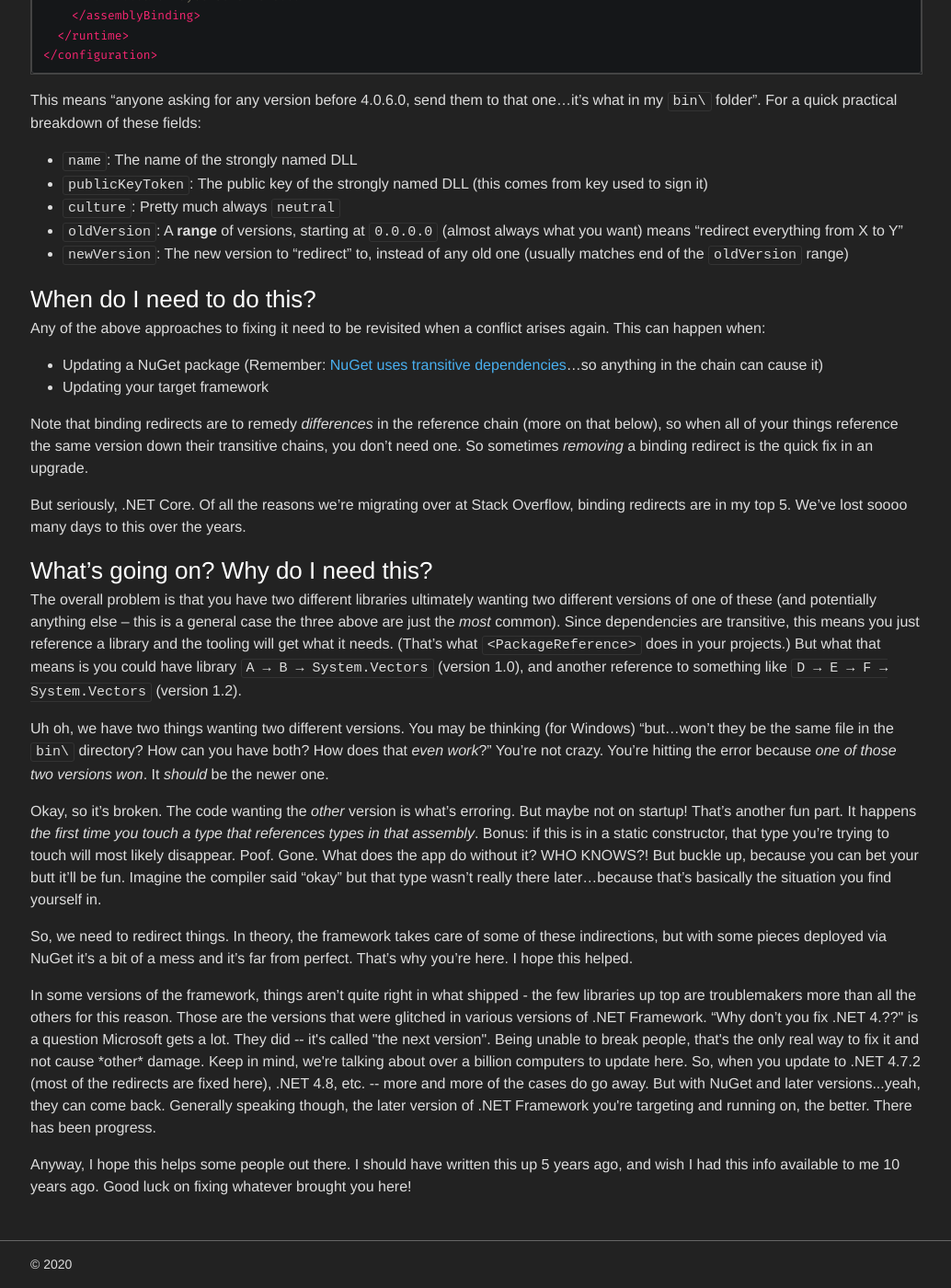
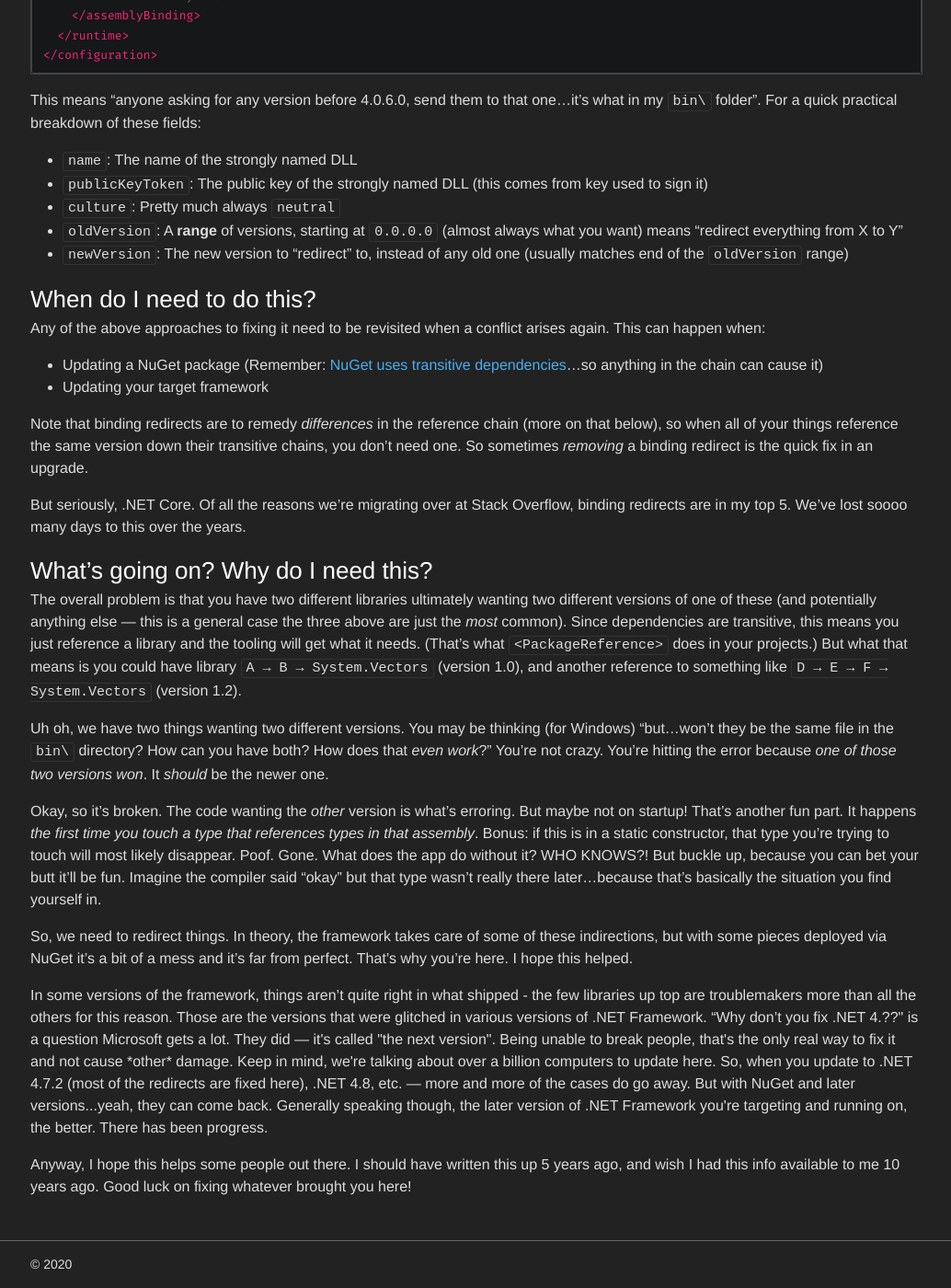
Before and after one commit to NickCraver/nickcraver.github.com, a Jekyll site: the page built from blog/_posts/2020-02-11-binding-redirects.markdown, in a window 1280 px wide and 1400 px high, scrolled down 1706 px. Shown: the whole window at 92% size, without its empty margins (122-1156 px from the left). Built offline with Jekyll 4.4.1, drawn with Linux system fonts in a browser that asks for light colours; comment, search, counter and statistics services are not loaded.

Commit message:
Formatting

```diff
--- a/blog/_posts/2020-02-11-binding-redirects.markdown
+++ b/blog/_posts/2020-02-11-binding-redirects.markdown
@@ -34,7 +34,7 @@ However, .NET Core's simplified assembly loading means it *just works*. I'm not
 
 The fix for .NET Framework is "[binding redirects](https://docs.microsoft.com/en-us/dotnet/framework/configure-apps/redirect-assembly-versions)". When you are trying to load an assembly (and if it's [strongly named](https://docs.microsoft.com/en-us/dotnet/standard/assembly/strong-named), like the ones in the framework and many libs are), it'll try to load the *specific version* you specified. Unless it's told to load another (likely newer) version. Think of it as "Hey little buddy. It's okay! Don't cry! That API you want is still available...it's just over here". I don't want to replicate the official documentation here since it'll be updated much better by the awesome people on Microsoft Docs these days. Your options to fix it are:
 
-- [Enable `<AutoGenerateBindingRedirects>`](https://docs.microsoft.com/en-us/dotnet/framework/configure-apps/how-to-enable-and-disable-automatic-binding-redirection) (**this doesn't work for web projects** - it doesn't handle `web.config`)
+- [Enable `<AutoGenerateBindingRedirects>`](https://docs.microsoft.com/en-us/dotnet/framework/configure-apps/how-to-enable-and-disable-automatic-binding-redirection) (*this doesn't work for web projects* - it doesn't handle `web.config`)
   - Note: this isn't always perfect. It doesn't handle all transitive cases especially around multi-targeting and conditional references.
 - Build with Visual Studio and hope it has warnings and a click to fix (this *usually* works)
   - Note: this isn't always perfect either, hence the "hope".
@@ -80,7 +80,7 @@ But seriously, .NET Core. Of all the reasons we're migrating over at Stack Overf
 
 ### What's going on? Why do I need this?
 
-The overall problem is that you have two different libraries ultimately wanting two different versions of one of these (and potentially anything else -- this is a general case the three above are just the *most* common). Since dependencies are transitive, this means you just reference a library and the tooling will get what it needs. (That's what `<PackageReference>` does in your projects.) But what that means is you could have library `A → B → System.Vectors` (version 1.0), and another reference to something like `D → E → F → System.Vectors` (version 1.2).
+The overall problem is that you have two different libraries ultimately wanting two different versions of one of these (and potentially anything else — this is a general case the three above are just the *most* common). Since dependencies are transitive, this means you just reference a library and the tooling will get what it needs. (That's what `<PackageReference>` does in your projects.) But what that means is you could have library `A → B → System.Vectors` (version 1.0), and another reference to something like `D → E → F → System.Vectors` (version 1.2).
 
 Uh oh, we have two things wanting two different versions. You may be thinking (for Windows) "but...won't they be the same file in the `bin\` directory? How can you have both? How does that *even work*?" You're not crazy. You're hitting the error because *one of those two versions won*. It _should_ be the newer one.
 
@@ -88,6 +88,6 @@ Okay, so it's broken. The code wanting the *other* version is what's erroring. B
 
 So, we need to redirect things. In theory, the framework takes care of some of these indirections, but with some pieces deployed via NuGet it's a bit of a mess and it's far from perfect. That's why you're here. I hope this helped.
 
-In some versions of the framework, things aren't quite right in what shipped - the few libraries up top are troublemakers more than all the others for this reason. Those are the versions that were glitched in various versions of .NET Framework. "Why don't you fix .NET 4.<version>??" is a question Microsoft gets a lot. They did -- it's called "the next version". Being unable to break people, that's the only real way to fix it and not cause *other* damage. Keep in mind, we're talking about over a billion computers to update here. So, when you update to .NET 4.7.2 (most of the redirects are fixed here), .NET 4.8, etc. -- more and more of the cases do go away. But with NuGet and later versions...yeah, they can come back. Generally speaking though, the later version of .NET Framework you're targeting and running on, the better. There has been progress.
+In some versions of the framework, things aren't quite right in what shipped - the few libraries up top are troublemakers more than all the others for this reason. Those are the versions that were glitched in various versions of .NET Framework. "Why don't you fix .NET 4.<version>??" is a question Microsoft gets a lot. They did — it's called "the next version". Being unable to break people, that's the only real way to fix it and not cause *other* damage. Keep in mind, we're talking about over a billion computers to update here. So, when you update to .NET 4.7.2 (most of the redirects are fixed here), .NET 4.8, etc. — more and more of the cases do go away. But with NuGet and later versions...yeah, they can come back. Generally speaking though, the later version of .NET Framework you're targeting and running on, the better. There has been progress.
 
 Anyway, I hope this helps some people out there. I should have written this up 5 years ago, and wish I had this info available to me 10 years ago. Good luck on fixing whatever brought you here!
```
